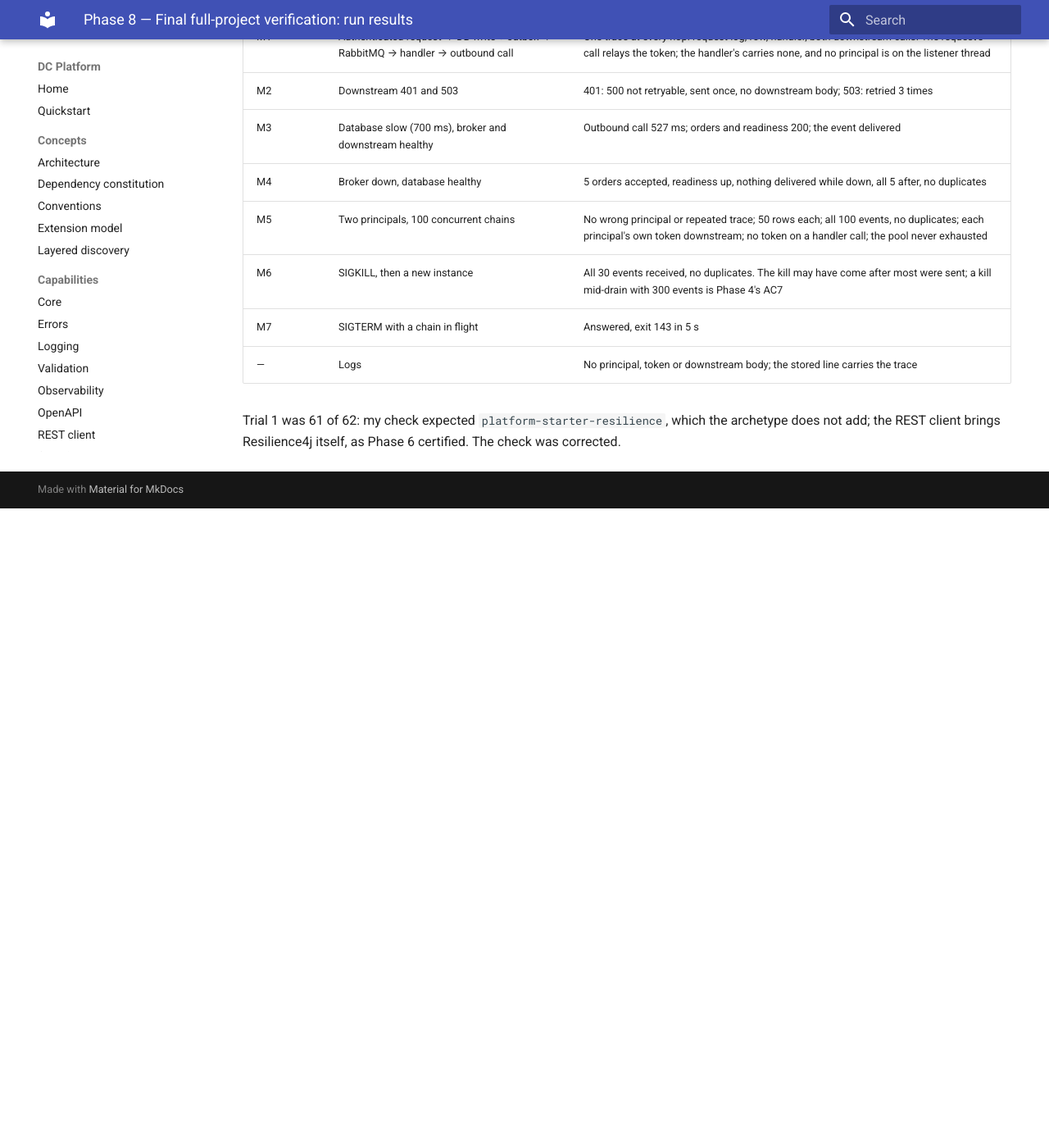
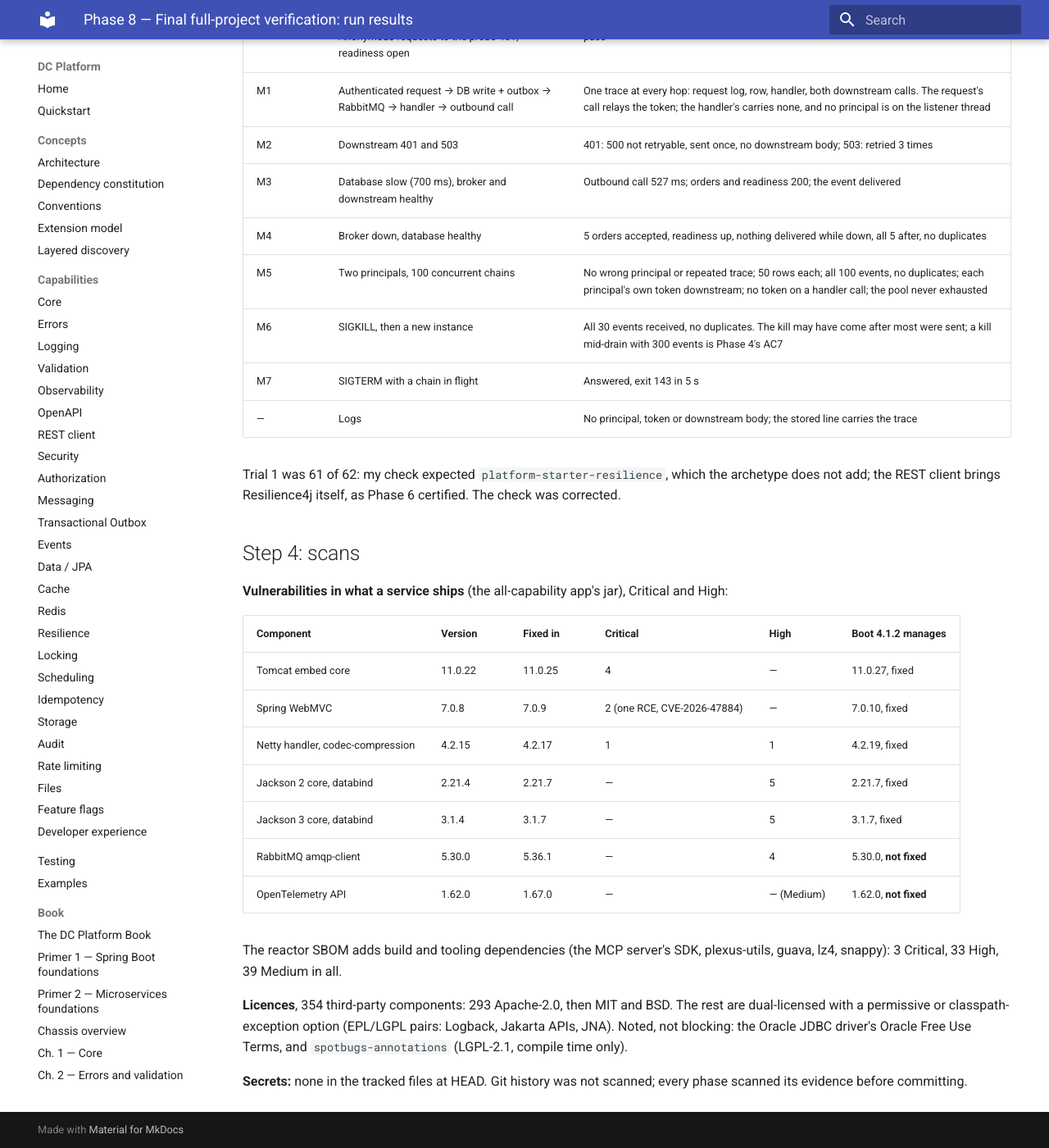
Before and after one commit to muhammadallee/dc-platform, an MkDocs documentation site: the page built from docs/production-readiness/phase-08-final/run-results.md, in a window 1280 px wide and 1400 px high, scrolled down 1732 px. Shown: the whole window at 82% size. Built offline with MkDocs 1.6.1 and Material for MkDocs 9.7.7, drawn with Linux system fonts in a browser that asks for light colours; before the commit the page ends 2352 px from its top, so only the background shows below that; some of the changed text lies outside the part shown.

Commit message:
docs(hardening): phase 8 step 4 scans, HI-0105
A service built on the platform ships 7 Critical and 15 High known
vulnerabilities, all in Spring Boot 4.1.0-managed versions. No secrets in
tracked files; no licence blocker.

[hardening phase-08 step 4]

Co-Authored-By: Claude Opus 5.5 <noreply@anthropic.com>
Claude-Session: https://claude.ai/code/session_0131grQ6pUwFCGZox6ekZHiA

```diff
--- a/docs/production-readiness/phase-08-final/run-results.md
+++ b/docs/production-readiness/phase-08-final/run-results.md
@@ -7,7 +7,7 @@ On `f96ece6` (tag `hardening/phase-07-closed`), JDK 25.0.3 Corretto, Maven offli
 | 1 Clean full-reactor `verify` | **BUILD SUCCESS** in 17 min 39 s. 123 modules; 95 test suites with tests, 1,557 tests, 0 failures, 0 errors, **0 skipped**. Enforcer, ArchUnit, checkstyle, JaCoCo and japicmp all ran | `evidence-raw/step1-verify.log` |
 | 2 Container suite, in-scope providers | **BUILD SUCCESS** in 7 min 10 s with `-Pdocker` on the four modules holding in-scope container tests, after an `install -DskipTests` of the step 1 reactor. All 13 classes ran, none skipped: Oracle 9 (`OracleSmokeIT`, `-DialectIT`, `-ExceptionPathsIT`, `-FlywayPostureIT`, `-NullabilityCheckIT`, `-TimeoutDefaultsIT`, `-TimeoutLeversIT`, `-TransactionRulesIT`, `OutboxOracleIT`), RabbitMQ 3 (`RabbitEventTransportIT`, `RabbitTopologyIT`, `RabbitHandlerFailureIT`), PostgreSQL 1 (`PostgresParityIT`). Keycloak, the JWKS endpoint and Toxiproxy are exercised by the consumer runs (Phases 3 to 7), not by reactor tests | `evidence-raw/step2-docker.log` |
 | 3 Golden path, fresh all-capability app, C1 + C2 matrix | **PASS.** Golden path **9/9** (1,048 s). A fresh archetype app with all seven certified capabilities, nothing opened to anonymous callers, against Oracle, RabbitMQ and Toxiproxy in front of both: **63/63** (`allcaps-20261103-215144`). See below | [`evidence/step3-allcaps`](evidence/step3-allcaps/), [`evidence/golden-path-summary-f0735c7.tsv`](evidence/golden-path-summary-f0735c7.tsv), scenario `tooling/hardening/scenarios/phase-08-allcaps.sh` |
-| 4 Security, dependency, licence and secrets scans | pending | |
+| 4 Security, dependency, licence and secrets scans | **FAIL: HI-0105.** Vulnerabilities (Trivy 0.68.2): a service built on the platform ships 7 Critical and 15 High, all in versions Spring Boot 4.1.0 manages. SBOM: CycloneDX 2.9.1 aggregate, 354 third-party components. Secrets (Trivy, tracked files at HEAD): none. Licences: no blocker, see below | `evidence-raw/bom.json`, `trivy-appjar.json`, `trivy-sbom.json`, `trivy-secrets.json` |
 | 5 Compatibility against the Phase 0 baseline | pending | |
 | 6 Real-infrastructure cross-capability workflows | Covered by step 3's run (M1 to M7): outbox + RabbitMQ + Oracle, REST resilience + security, and one trace across the HTTP, database, broker and outbound boundaries | as step 3 |
 | 7 OpenShift (D7) | pending: needs the chart tool's location, invocation and cluster access | |
@@ -21,6 +21,7 @@ Container tests outside the certified capabilities were not run, and are **not c
 
 | ID | Step | Finding | Status |
 |---|---|---|---|
+| HI-0105 | 4 | 7 Critical and 15 High known vulnerabilities in what a service ships, all Boot-managed | OPEN: owner decision |
 | HI-0104 | 1 | The committed generated docs (`llms-full.txt`, the skill's resources, `docs/reference`) are behind the code; the full build rewrites them. The metadata is right; the generator lists removed keys without saying so | OPEN: regenerate from the final full build and commit before `release-decision.md` |
 
 ## Step 3: the all-capability matrix
@@ -42,3 +43,26 @@ logging, observability and security come with every generated app. A schema owne
 
 Trial 1 was 61 of 62: my check expected `platform-starter-resilience`, which the archetype does not add; the REST client
 brings Resilience4j itself, as Phase 6 certified. The check was corrected.
+
+## Step 4: scans
+
+**Vulnerabilities in what a service ships** (the all-capability app's jar), Critical and High:
+
+| Component | Version | Fixed in | Critical | High | Boot 4.1.2 manages |
+|---|---|---|---|---|---|
+| Tomcat embed core | 11.0.22 | 11.0.25 | 4 | — | 11.0.27, fixed |
+| Spring WebMVC | 7.0.8 | 7.0.9 | 2 (one RCE, CVE-2026-47884) | — | 7.0.10, fixed |
+| Netty handler, codec-compression | 4.2.15 | 4.2.17 | 1 | 1 | 4.2.19, fixed |
+| Jackson 2 core, databind | 2.21.4 | 2.21.7 | — | 5 | 2.21.7, fixed |
+| Jackson 3 core, databind | 3.1.4 | 3.1.7 | — | 5 | 3.1.7, fixed |
+| RabbitMQ amqp-client | 5.30.0 | 5.36.1 | — | 4 | 5.30.0, **not fixed** |
+| OpenTelemetry API | 1.62.0 | 1.67.0 | — | — (Medium) | 1.62.0, **not fixed** |
+
+The reactor SBOM adds build and tooling dependencies (the MCP server's SDK, plexus-utils, guava, lz4, snappy): 3 Critical, 33
+High, 39 Medium in all.
+
+**Licences**, 354 third-party components: 293 Apache-2.0, then MIT and BSD. The rest are dual-licensed with a permissive or
+classpath-exception option (EPL/LGPL pairs: Logback, Jakarta APIs, JNA). Noted, not blocking: the Oracle JDBC driver's Oracle Free
+Use Terms, and `spotbugs-annotations` (LGPL-2.1, compile time only).
+
+**Secrets:** none in the tracked files at HEAD. Git history was not scanned; every phase scanned its evidence before committing.
```
Also changed, not shown: docs/production-readiness/issue-register.md (+1 -0 lines).
